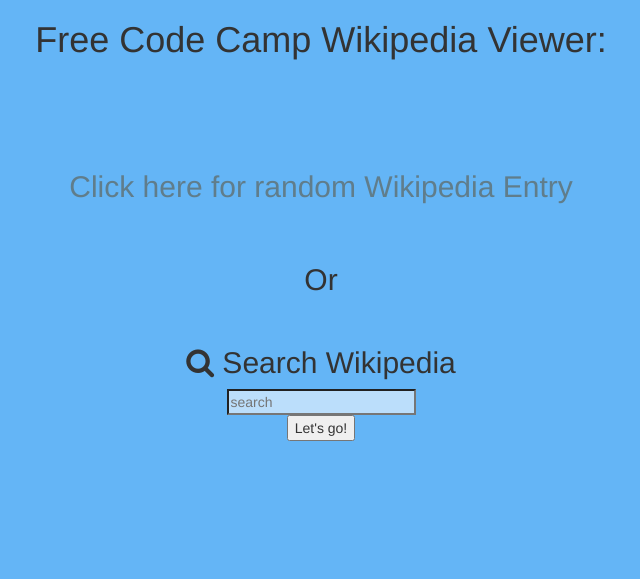
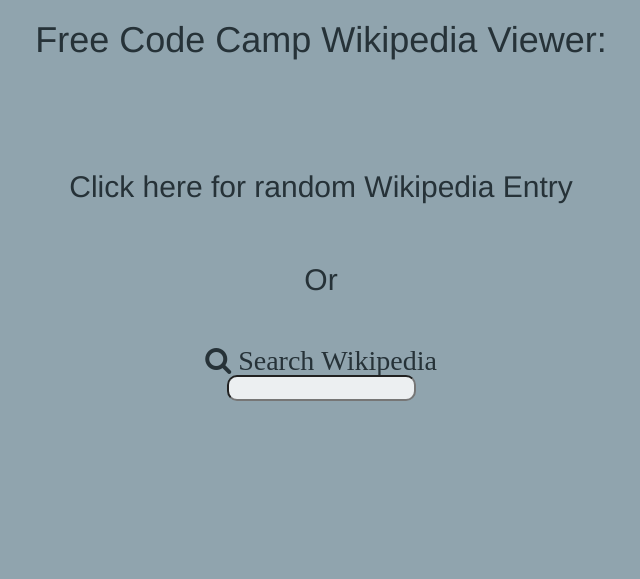
Before and after one commit to DrewPratt/FCC-Projects, a plain HTML site: page Wikipedia-viewer/index.html in a window 1280 px wide. Shown: the whole page, without its empty margins (319-959 px from the left). Drawn offline with nearby package versions, Linux system fonts and the light colour scheme.

Commit message:
Added fadeIn
Search results now fade in one by one, css/color changes, css search
button hidden

```diff
--- a/Wikipedia-viewer/css/style.css
+++ b/Wikipedia-viewer/css/style.css
@@ -1,5 +1,5 @@
 body{
-  background-color: #64B5F6;
+  background-color: #90A4AE;
 }
 .centr{
   text-align: center;
@@ -18,22 +18,24 @@
 .res0, .res1, .res2, .res3, .res4, .res5, .res6, .res7, .res8, .res9{
   text-align: left;
   color: #666;
-  background-color: #BBDEFB;
-  border-left: 10px solid #1E88E5;
+  background-color: #ECEFF1;
+  border-left: 10px solid #4DD0E1;
+  display: none;
 }
 a{
   display: block;
   padding: 10px;
-  color: #607D8B;
+  color: #263238;
   transition: color .7s ease;
 }
 a:hover{
-  color: #263238;
+  color: #607D8B;
 }
 .container{
   margin: auto;
   width: 60%;
   padding-bottom: 50px;
+
 }
 .container1{
   margin: auto;
@@ -44,5 +46,15 @@
   margin-bottom: 25px;
 }
 input{
-  background-color: #BBDEFB;
+  background-color: #ECEFF1;
+  border-radius: 10px;
 }
+button{
+  display: none;
+}
+h1, h2{
+  color: #263238;
+}
+i{
+  color: #263238;
+}
--- a/Wikipedia-viewer/index.html
+++ b/Wikipedia-viewer/index.html
@@ -23,10 +23,10 @@
   <h2 class="smSpace">Or</h2>
   <div class="smSpace">
     <div class="search">
- <h2><i class="fa fa-search" aria-hidden="true"></i>  Search Wikipedia</h2>
+ <i class="fa fa-search fa-2x" aria-hidden="true">  Search Wikipedia</i>
       <form onsubmit="return false">
       <div class="form-group">
-        <input type="text" id="wikiSearch1" placeholder="search"/>
+        <input type="text" id="wikiSearch1"/>
         <button onclick="wikiSearch()">Let's go!</button>
       </div>
       </form>
--- a/Wikipedia-viewer/js/index.js
+++ b/Wikipedia-viewer/js/index.js
@@ -6,16 +6,16 @@
     console.log(json);
     var wikiBase = "https://en.wikipedia.org/wiki/"
     //console.log(wikiBase0, wikiBase1);
-    $(".res0").html("<a href=" + wikiBase + json.query.search[0].title.replace(/[ ]/g,'_') + " target='blank'>" + json.query.search[0].title + "<br>" + json.query.search[0].snippet + "</a>");
-    $(".res1").html("<a href=" + wikiBase + json.query.search[1].title.replace(/[ ]/g,'_') + " target='blank'>" + json.query.search[1].title + "<br>" + json.query.search[1].snippet + "</a>");
-    $(".res2").html("<a href=" + wikiBase + json.query.search[2].title.replace(/[ ]/g,'_') + " target='blank'>" + json.query.search[2].title + "<br>" + json.query.search[2].snippet + "</a>");
-    $(".res3").html("<a href=" + wikiBase + json.query.search[3].title.replace(/[ ]/g,'_') + " target='blank'>" + json.query.search[3].title + "<br>" + json.query.search[3].snippet + "</a>");
-    $(".res4").html("<a href=" + wikiBase + json.query.search[4].title.replace(/[ ]/g,'_') + " target='blank'>" + json.query.search[4].title + "<br>" + json.query.search[4].snippet + "</a>");
-    $(".res5").html("<a href=" + wikiBase + json.query.search[5].title.replace(/[ ]/g,'_') + " target='blank'>" + json.query.search[5].title + "<br>" + json.query.search[5].snippet + "</a>");
-    $(".res6").html("<a href=" + wikiBase + json.query.search[6].title.replace(/[ ]/g,'_') + " target='blank'>" + json.query.search[6].title + "<br>" + json.query.search[6].snippet + "</a>");
-    $(".res7").html("<a href=" + wikiBase + json.query.search[7].title.replace(/[ ]/g,'_') + " target='blank'>" + json.query.search[7].title + "<br>" + json.query.search[7].snippet + "</a>");
-    $(".res8").html("<a href=" + wikiBase + json.query.search[8].title.replace(/[ ]/g,'_') + " target='blank'>" + json.query.search[8].title + "<br>" + json.query.search[8].snippet + "</a>");
-    $(".res9").html("<a href=" + wikiBase + json.query.search[9].title.replace(/[ ]/g,'_') + " target='blank'>" + json.query.search[9].title + "<br>" + json.query.search[9].snippet + "</a>");
-
+    $(".res0").hide().html("<a href=" + wikiBase + json.query.search[0].title.replace(/[ ]/g,'_') + " target='blank'>" + json.query.search[0].title + "<br>" + json.query.search[0].snippet + "</a>").fadeIn(200);
+    $(".res1").hide().html("<a href=" + wikiBase + json.query.search[1].title.replace(/[ ]/g,'_') + " target='blank'>" + json.query.search[1].title + "<br>" + json.query.search[1].snippet + "</a>").delay(200).fadeIn(200);
+    $(".res2").hide().html("<a href=" + wikiBase + json.query.search[2].title.replace(/[ ]/g,'_') + " target='blank'>" + json.query.search[2].title + "<br>" + json.query.search[2].snippet + "</a>").delay(400).fadeIn(200);
+    $(".res3").hide().html("<a href=" + wikiBase + json.query.search[3].title.replace(/[ ]/g,'_') + " target='blank'>" + json.query.search[3].title + "<br>" + json.query.search[3].snippet + "</a>").delay(600).fadeIn(200);
+    $(".res4").hide().html("<a href=" + wikiBase + json.query.search[4].title.replace(/[ ]/g,'_') + " target='blank'>" + json.query.search[4].title + "<br>" + json.query.search[4].snippet + "</a>").delay(800).fadeIn(200);
+    $(".res5").hide().html("<a href=" + wikiBase + json.query.search[5].title.replace(/[ ]/g,'_') + " target='blank'>" + json.query.search[5].title + "<br>" + json.query.search[5].snippet + "</a>").delay(1000).fadeIn(200);
+    $(".res6").hide().html("<a href=" + wikiBase + json.query.search[6].title.replace(/[ ]/g,'_') + " target='blank'>" + json.query.search[6].title + "<br>" + json.query.search[6].snippet + "</a>").delay(1200).fadeIn(200);
+    $(".res7").hide().html("<a href=" + wikiBase + json.query.search[7].title.replace(/[ ]/g,'_') + " target='blank'>" + json.query.search[7].title + "<br>" + json.query.search[7].snippet + "</a>").delay(1400).fadeIn(200);
+    $(".res8").hide().html("<a href=" + wikiBase + json.query.search[8].title.replace(/[ ]/g,'_') + " target='blank'>" + json.query.search[8].title + "<br>" + json.query.search[8].snippet + "</a>").delay(1600).fadeIn(200);
+    $(".res9").hide().html("<a href=" + wikiBase + json.query.search[9].title.replace(/[ ]/g,'_') + " target='blank'>" + json.query.search[9].title + "<br>" + json.query.search[9].snippet + "</a>").delay(1800).fadeIn(200);
+    //$(".container").fadeIn(1000);
   })
 }
```
